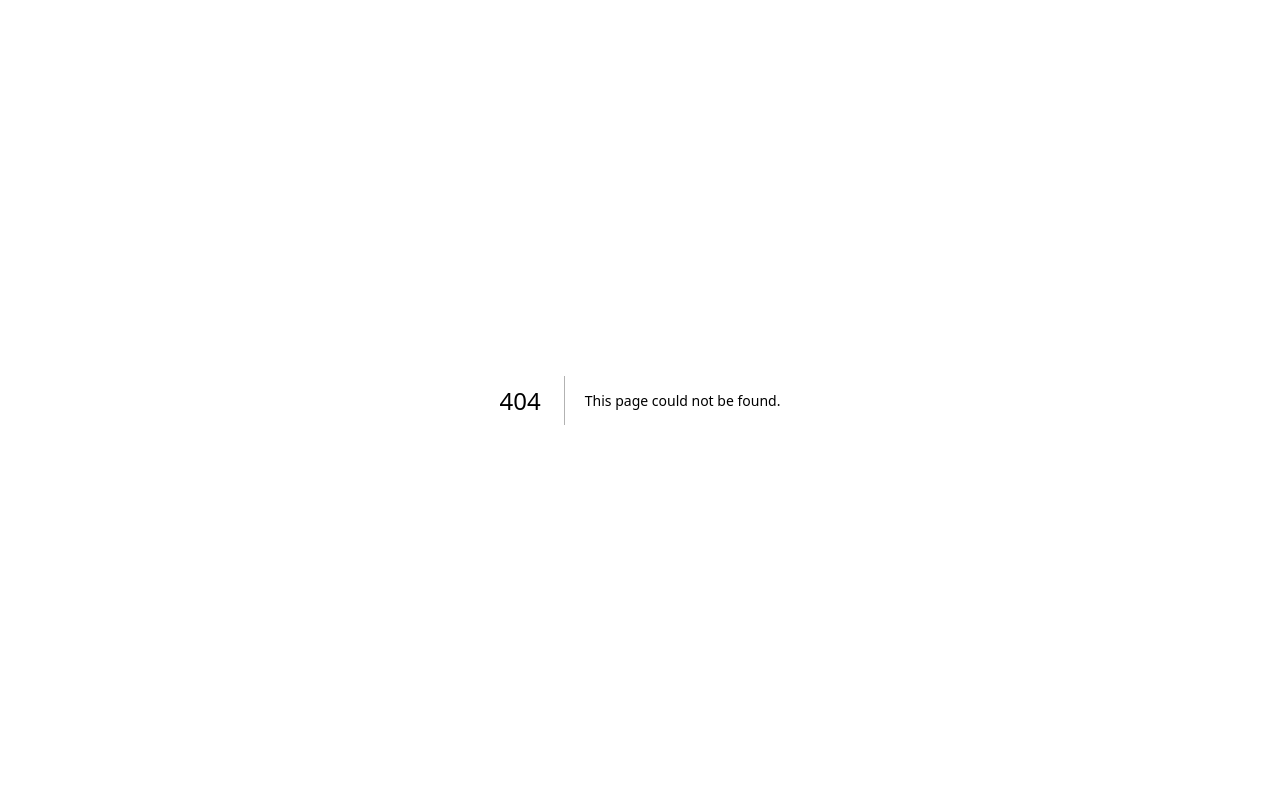
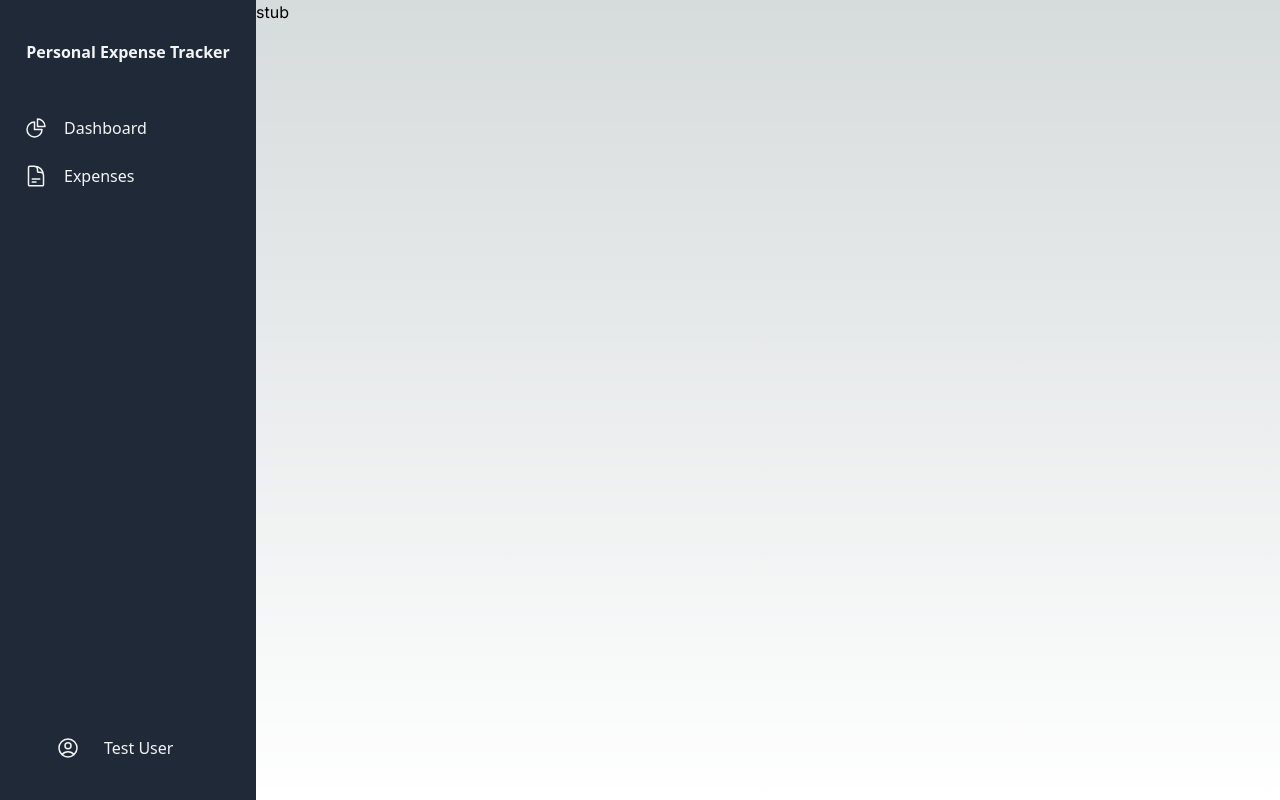
Before and after one commit to iveyner95/personal-expense-tracker, a Next.js app: page /dashboard in a window 1280 px wide. Before the commit this address had no page. Built offline with nearby package versions, Linux system fonts and the light colour scheme.

Commit message:
feat: implement basic side nav & dashboard page stub

```diff
--- /dev/null
+++ b/__fixtures__/expenses.json
@@ -0,0 +1,3 @@
+{
+  "expenses": []
+}
--- /dev/null
+++ b/app/dashboard/page.tsx
@@ -0,0 +1,8 @@
+
+export default function Dashboard() {
+  return (
+    <div>
+      stub
+    </div>
+  )
+}
--- a/app/layout.tsx
+++ b/app/layout.tsx
@@ -1,6 +1,7 @@
 import type { Metadata } from "next";
 import { Inter } from "next/font/google";
 import "./globals.css";
+import { Menu } from './navigation';
 
 const inter = Inter({ subsets: ["latin"] });
 
@@ -16,7 +17,12 @@ export default function RootLayout({
 }>) {
   return (
     <html lang="en">
-      <body className={inter.className}>{children}</body>
+      <body className={inter.className}>
+        <main className="flex min-h-screen">
+          <Menu />
+          {children}
+        </main>
+      </body>
     </html>
   );
 }
--- /dev/null
+++ b/app/navigation/index.ts
@@ -0,0 +1 @@
+export * from './menu';
--- /dev/null
+++ b/app/navigation/menu.tsx
@@ -0,0 +1,54 @@
+
+export const Menu = () => {
+  return (
+    <div className="bg-gray-200 font-sans">
+      <div className="flex flex-col sm:flex-row sm:justify-around">
+        <div className="w-64 h-screen bg-gray-800">
+
+          <div className="flex items-center justify-center mt-10">
+            <div className="text-gray-100 font-bold">Personal Expense Tracker</div>
+          </div>
+
+          <nav className="mt-10">
+            <div>
+              <a className="w-full flex justify-between items-center py-3 px-6 text-gray-100 cursor-pointer  hover:bg-blue-500 hover:text-white focus:outline-none" href="/">
+                <span className="flex items-center">
+                  <svg xmlns="http://www.w3.org/2000/svg" fill="none" viewBox="0 0 24 24" strokeWidth="1.5" stroke="currentColor" className="w-6 h-6">
+                    <path strokeLinecap="round" strokeLinejoin="round" d="M10.5 6a7.5 7.5 0 1 0 7.5 7.5h-7.5V6Z" />
+                    <path strokeLinecap="round" strokeLinejoin="round" d="M13.5 10.5H21A7.5 7.5 0 0 0 13.5 3v7.5Z" />
+                  </svg>
+
+                  <span className="mx-4 font-medium">Dashboard</span>
+                </span>
+              </a>
+            </div>
+
+            <div>
+              <a className="w-full flex justify-between items-center py-3 px-6 text-gray-100 cursor-pointer  hover:bg-blue-500 hover:text-white focus:outline-none" href="/expenses">
+                <span className="flex items-center">
+                  <svg xmlns="http://www.w3.org/2000/svg" fill="none" viewBox="0 0 24 24" strokeWidth="1.5" stroke="currentColor" className="w-6 h-6">
+                    <path strokeLinecap="round" strokeLinejoin="round" d="M19.5 14.25v-2.625a3.375 3.375 0 0 0-3.375-3.375h-1.5A1.125 1.125 0 0 1 13.5 7.125v-1.5a3.375 3.375 0 0 0-3.375-3.375H8.25m0 12.75h7.5m-7.5 3H12M10.5 2.25H5.625c-.621 0-1.125.504-1.125 1.125v17.25c0 .621.504 1.125 1.125 1.125h12.75c.621 0 1.125-.504 1.125-1.125V11.25a9 9 0 0 0-9-9Z" />
+                  </svg>
+
+                  <span className="mx-4 font-medium">Expenses</span>
+                </span>
+              </a>
+            </div>
+          </nav>
+
+          <div className="absolute bottom-0 my-8">
+            <a className="flex items-center py-2 px-8 text-gray-100 hover:text-gray-200" href="#">
+              <div className="px-6">
+                <svg xmlns="http://www.w3.org/2000/svg" fill="none" viewBox="0 0 24 24" strokeWidth="1.5" stroke="currentColor" className="w-6 h-6">
+                  <path strokeLinecap="round" strokeLinejoin="round" d="M17.982 18.725A7.488 7.488 0 0 0 12 15.75a7.488 7.488 0 0 0-5.982 2.975m11.963 0a9 9 0 1 0-11.963 0m11.963 0A8.966 8.966 0 0 1 12 21a8.966 8.966 0 0 1-5.982-2.275M15 9.75a3 3 0 1 1-6 0 3 3 0 0 1 6 0Z" />
+                </svg>
+              </div>
+
+              <span>Test User</span>
+            </a>
+          </div>
+        </div>
+      </div >
+    </div >
+  )
+}
--- a/app/page.tsx
+++ b/app/page.tsx
@@ -1,113 +1,7 @@
-import Image from "next/image";
+import Dashboard from './dashboard/page';
 
 export default function Home() {
   return (
-    <main className="flex min-h-screen flex-col items-center justify-between p-24">
-      <div className="z-10 max-w-5xl w-full items-center justify-between font-mono text-sm lg:flex">
-        <p className="fixed left-0 top-0 flex w-full justify-center border-b border-gray-300 bg-gradient-to-b from-zinc-200 pb-6 pt-8 backdrop-blur-2xl dark:border-neutral-800 dark:bg-zinc-800/30 dark:from-inherit lg:static lg:w-auto  lg:rounded-xl lg:border lg:bg-gray-200 lg:p-4 lg:dark:bg-zinc-800/30">
-          Get started by editing&nbsp;
-          <code className="font-mono font-bold">app/page.tsx</code>
-        </p>
-        <div className="fixed bottom-0 left-0 flex h-48 w-full items-end justify-center bg-gradient-to-t from-white via-white dark:from-black dark:via-black lg:static lg:h-auto lg:w-auto lg:bg-none">
-          <a
-            className="pointer-events-none flex place-items-center gap-2 p-8 lg:pointer-events-auto lg:p-0"
-            href="https://vercel.com?utm_source=create-next-app&utm_medium=appdir-template&utm_campaign=create-next-app"
-            target="_blank"
-            rel="noopener noreferrer"
-          >
-            By{" "}
-            <Image
-              src="/vercel.svg"
-              alt="Vercel Logo"
-              className="dark:invert"
-              width={100}
-              height={24}
-              priority
-            />
-          </a>
-        </div>
-      </div>
-
-      <div className="relative flex place-items-center before:absolute before:h-[300px] before:w-full sm:before:w-[480px] before:-translate-x-1/2 before:rounded-full before:bg-gradient-radial before:from-white before:to-transparent before:blur-2xl before:content-[''] after:absolute after:-z-20 after:h-[180px] after:w-full sm:after:w-[240px] after:translate-x-1/3 after:bg-gradient-conic after:from-sky-200 after:via-blue-200 after:blur-2xl after:content-[''] before:dark:bg-gradient-to-br before:dark:from-transparent before:dark:to-blue-700 before:dark:opacity-10 after:dark:from-sky-900 after:dark:via-[#0141ff] after:dark:opacity-40 before:lg:h-[360px] z-[-1]">
-        <Image
-          className="relative dark:drop-shadow-[0_0_0.3rem_#ffffff70] dark:invert"
-          src="/next.svg"
-          alt="Next.js Logo"
-          width={180}
-          height={37}
-          priority
-        />
-      </div>
-
-      <div className="mb-32 grid text-center lg:max-w-5xl lg:w-full lg:mb-0 lg:grid-cols-4 lg:text-left">
-        <a
-          href="https://nextjs.org/docs?utm_source=create-next-app&utm_medium=appdir-template&utm_campaign=create-next-app"
-          className="group rounded-lg border border-transparent px-5 py-4 transition-colors hover:border-gray-300 hover:bg-gray-100 hover:dark:border-neutral-700 hover:dark:bg-neutral-800/30"
-          target="_blank"
-          rel="noopener noreferrer"
-        >
-          <h2 className={`mb-3 text-2xl font-semibold`}>
-            Docs{" "}
-            <span className="inline-block transition-transform group-hover:translate-x-1 motion-reduce:transform-none">
-              -&gt;
-            </span>
-          </h2>
-          <p className={`m-0 max-w-[30ch] text-sm opacity-50`}>
-            Find in-depth information about Next.js features and API.
-          </p>
-        </a>
-
-        <a
-          href="https://nextjs.org/learn?utm_source=create-next-app&utm_medium=appdir-template-tw&utm_campaign=create-next-app"
-          className="group rounded-lg border border-transparent px-5 py-4 transition-colors hover:border-gray-300 hover:bg-gray-100 hover:dark:border-neutral-700 hover:dark:bg-neutral-800/30"
-          target="_blank"
-          rel="noopener noreferrer"
-        >
-          <h2 className={`mb-3 text-2xl font-semibold`}>
-            Learn{" "}
-            <span className="inline-block transition-transform group-hover:translate-x-1 motion-reduce:transform-none">
-              -&gt;
-            </span>
-          </h2>
-          <p className={`m-0 max-w-[30ch] text-sm opacity-50`}>
-            Learn about Next.js in an interactive course with&nbsp;quizzes!
-          </p>
-        </a>
-
-        <a
-          href="https://vercel.com/templates?framework=next.js&utm_source=create-next-app&utm_medium=appdir-template&utm_campaign=create-next-app"
-          className="group rounded-lg border border-transparent px-5 py-4 transition-colors hover:border-gray-300 hover:bg-gray-100 hover:dark:border-neutral-700 hover:dark:bg-neutral-800/30"
-          target="_blank"
-          rel="noopener noreferrer"
-        >
-          <h2 className={`mb-3 text-2xl font-semibold`}>
-            Templates{" "}
-            <span className="inline-block transition-transform group-hover:translate-x-1 motion-reduce:transform-none">
-              -&gt;
-            </span>
-          </h2>
-          <p className={`m-0 max-w-[30ch] text-sm opacity-50`}>
-            Explore starter templates for Next.js.
-          </p>
-        </a>
-
-        <a
-          href="https://vercel.com/new?utm_source=create-next-app&utm_medium=appdir-template&utm_campaign=create-next-app"
-          className="group rounded-lg border border-transparent px-5 py-4 transition-colors hover:border-gray-300 hover:bg-gray-100 hover:dark:border-neutral-700 hover:dark:bg-neutral-800/30"
-          target="_blank"
-          rel="noopener noreferrer"
-        >
-          <h2 className={`mb-3 text-2xl font-semibold`}>
-            Deploy{" "}
-            <span className="inline-block transition-transform group-hover:translate-x-1 motion-reduce:transform-none">
-              -&gt;
-            </span>
-          </h2>
-          <p className={`m-0 max-w-[30ch] text-sm opacity-50 text-balance`}>
-            Instantly deploy your Next.js site to a shareable URL with Vercel.
-          </p>
-        </a>
-      </div>
-    </main>
+    <Dashboard />
   );
 }
```
